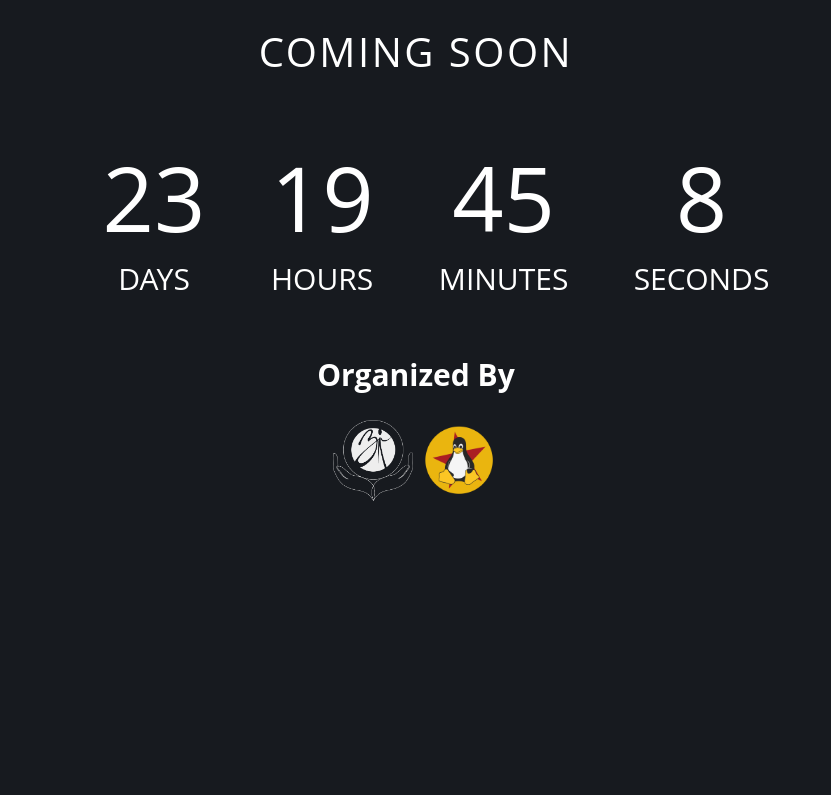
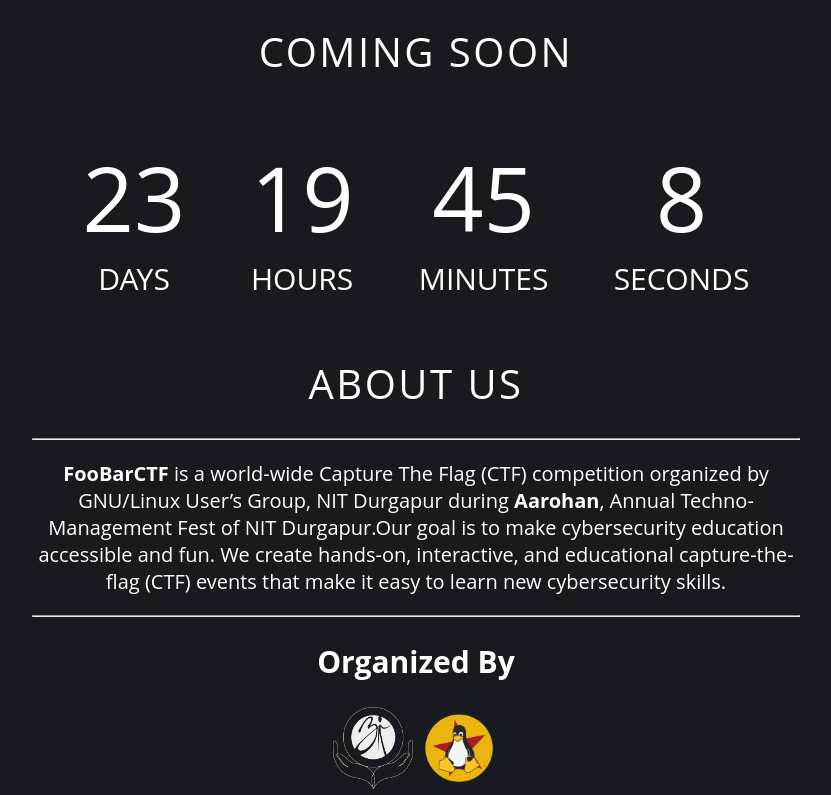
Before and after one commit to CyberCitizen01/minictf-site, a plain HTML site: page index.html in a window 1280 px wide. Shown: the part 492-1287 px from the top of the page, without its empty margins (224-1055 px from the left). Before the commit the page ends 999 px from the top, so only its background shows below. Drawn offline with Linux system fonts and the light colour scheme.

Commit message:
style fix

```diff
--- a/index.html
+++ b/index.html
@@ -29,17 +29,23 @@
                 <img src="./img/logo.png" height="300" width="300" class="center-image" alt="...">
             </div>
 
-
             <div class="container">
                 <h1 id="headline">COMING SOON</h1>
                 <div id="countdown">
-                    <ul>
+                    <div>
                         <li><span id="days"></span>days</li>
                         <li><span id="hours"></span>Hours</li>
                         <li><span id="minutes"></span>Minutes</li>
                         <li><span id="seconds"></span>Seconds</li>
-                    </ul>
+                    </div>
                 </div>
+            </div>
+
+            <div class="container">
+                <h1 id="headline">About Us</h1>
+                <hr>
+                <p><strong>FooBarCTF</strong> is a world-wide Capture The Flag (CTF) competition organized by GNU/Linux User’s Group, NIT Durgapur during <strong>Aarohan</strong>, Annual Techno-Management Fest of NIT Durgapur.Our goal is to make cybersecurity education accessible and fun. We create hands-on, interactive, and educational capture-the-flag (CTF) events that make it easy to learn new cybersecurity skills.</p>
+                <hr>
             </div>
 
             <div class="container">
```
Also changed, not shown: css/style.css (line endings or trailing spaces).
